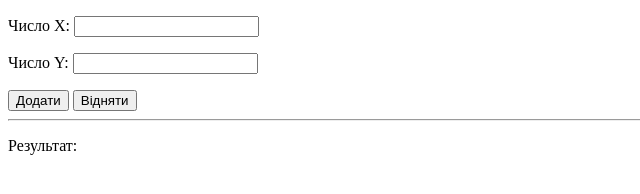
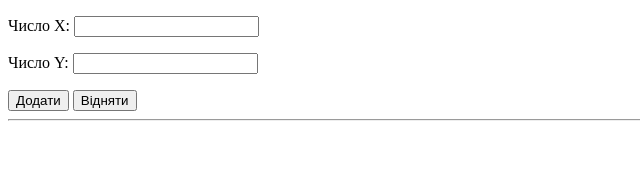
Before and after one commit to OneClock1/Calculator, a plain HTML site: page index.html in a window 1280 px wide. Shown: the full height of the page, 0-640 px from the left. Drawn offline with Linux system fonts and the light colour scheme.

Commit message:
Update index.html

```diff
--- a/index.html
+++ b/index.html
@@ -11,7 +11,7 @@
         <button onclick ="document.getElementById('out').innerHTML = getSum()" >Додати</button>
         <button onclick="document.getElementById('out').innerHTML = getSubtract()">Відняти</button>
         <hr>
-        <p id="out">Результат:</p>
+        <p id="out"></p>
 
     </body>
 </html>
```
